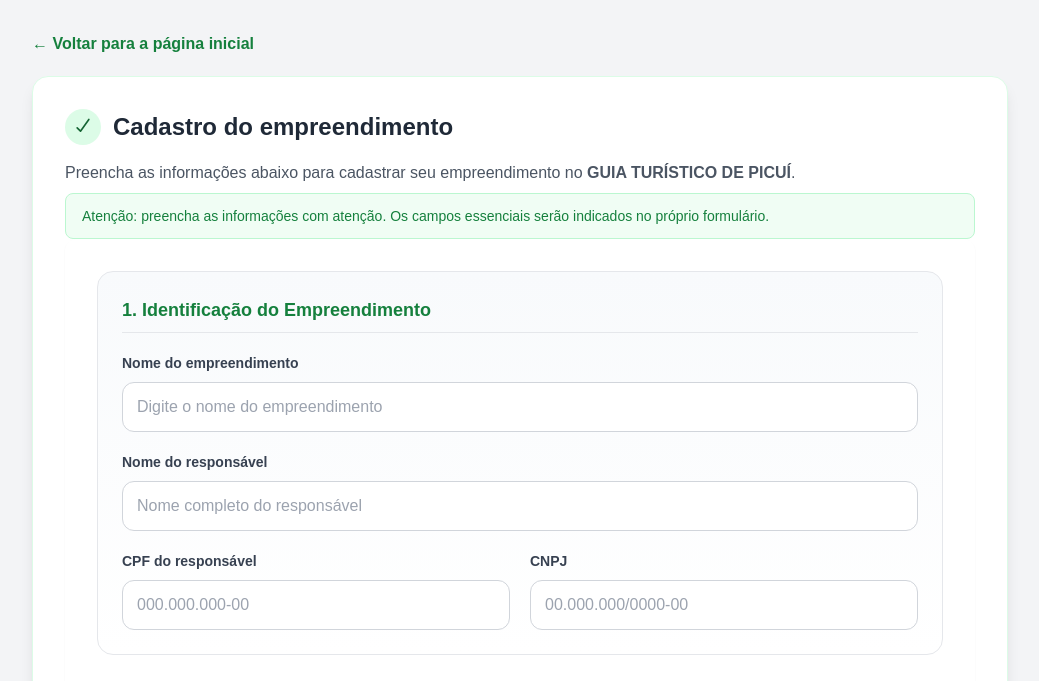
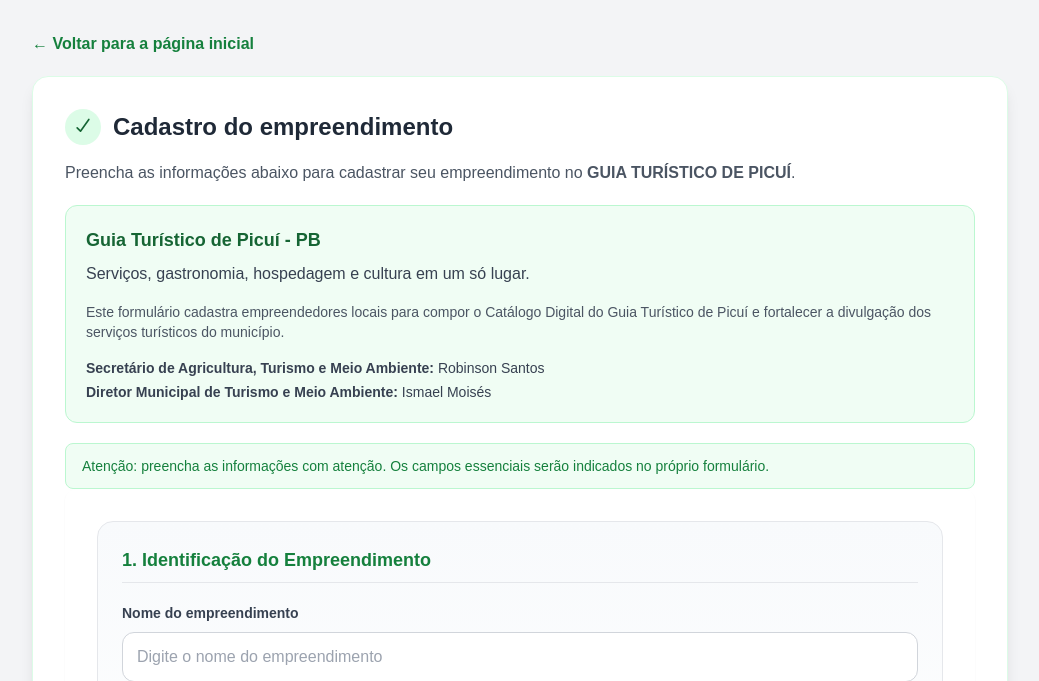
Before and after one commit to Marcosplira/turismopicui, a Django app: page /cadastro/ in a window 1280 px wide. Shown: the part 144-825 px from the top of the page, without its empty margins (120-1159 px from the left). Run offline with Django 5.2, Linux system fonts and the light colour scheme; data comes from the database, SQL or seed files in the repository; some libraries are stand-ins or nearby versions.

Commit message:
Adiciona informacoes institucionais ao cadastro

```diff
--- a/cadastro/templates/cadastro/cadastrar.html
+++ b/cadastro/templates/cadastro/cadastrar.html
@@ -134,6 +134,22 @@
                 Preencha as informações abaixo para cadastrar seu empreendimento
                 no <strong>GUIA TURÍSTICO DE PICUÍ</strong>.
             </p>
+
+            <div class="bg-green-50 border border-green-200 rounded-xl p-5 my-5">
+                <h3 class="text-lg font-bold text-green-800">Guia Turístico de Picuí - PB</h3>
+                <p class="text-gray-700 mt-2">
+                    Serviços, gastronomia, hospedagem e cultura em um só lugar.
+                </p>
+                <p class="text-sm text-gray-600 mt-4">
+                    Este formulário cadastra empreendedores locais para compor o
+                    Catálogo Digital do Guia Turístico de Picuí e fortalecer a
+                    divulgação dos serviços turísticos do município.
+                </p>
+                <div class="text-sm text-gray-700 mt-4 space-y-1">
+                    <p><strong>Secretário de Agricultura, Turismo e Meio Ambiente:</strong> Robinson Santos</p>
+                    <p><strong>Diretor Municipal de Turismo e Meio Ambiente:</strong> Ismael Moisés</p>
+                </div>
+            </div>
 
             <p class="text-sm text-green-700 bg-green-50 border border-green-200 rounded-lg px-4 py-3 mb-0">
                 Atenção: preencha as informações com atenção. Os campos essenciais serão indicados no próprio formulário.
@@ -867,6 +883,18 @@
 
                 <div class="border-t pt-6 mt-8">
 
+                    <div class="bg-blue-50 border border-blue-200 rounded-xl p-5 mb-6 text-sm text-gray-700">
+                        <p class="font-bold text-blue-900">Observação importante</p>
+                        <p class="mt-2">
+                            O cadastro é gratuito e não garante automaticamente a
+                            concessão do Selo Municipal do Turismo de Picuí, que
+                            depende de avaliação técnica.
+                        </p>
+                        <p class="mt-2">
+                            Para mais informações, procure o Departamento de Turismo do Município.
+                        </p>
+                    </div>
+
                     <label class="flex items-start gap-3 text-sm text-gray-600 mb-5 cursor-pointer">
                         <input type="checkbox" name="consentimento" required class="mt-1 w-4 h-4">
                         <span>
@@ -905,6 +933,14 @@
             <p class="text-xs text-green-200 mt-1">
                 Prefeitura Municipal de Picuí
             </p>
+
+            <div class="text-xs text-green-100 mt-4 space-y-1">
+                <p><strong>Prefeito:</strong> Ranieri Ferreira</p>
+                <p><strong>Vice-prefeito:</strong> Patrício Dantas</p>
+                <p><strong>Secretário de Agricultura, Turismo e Meio Ambiente:</strong> Robinson Santos</p>
+                <p><strong>Diretor Municipal de Turismo e Meio Ambiente:</strong> Ismael Moisés</p>
+                <p><strong>Assessor Municipal de Turismo:</strong> Manassés Araújo - Serginho</p>
+            </div>
 
             <div class="flex flex-wrap justify-center gap-x-5 gap-y-2 mt-3 text-xs text-green-100">
                 <a href="https://www.picui.pb.gov.br/" target="_blank" rel="noopener noreferrer" class="hover:text-white underline">
```
